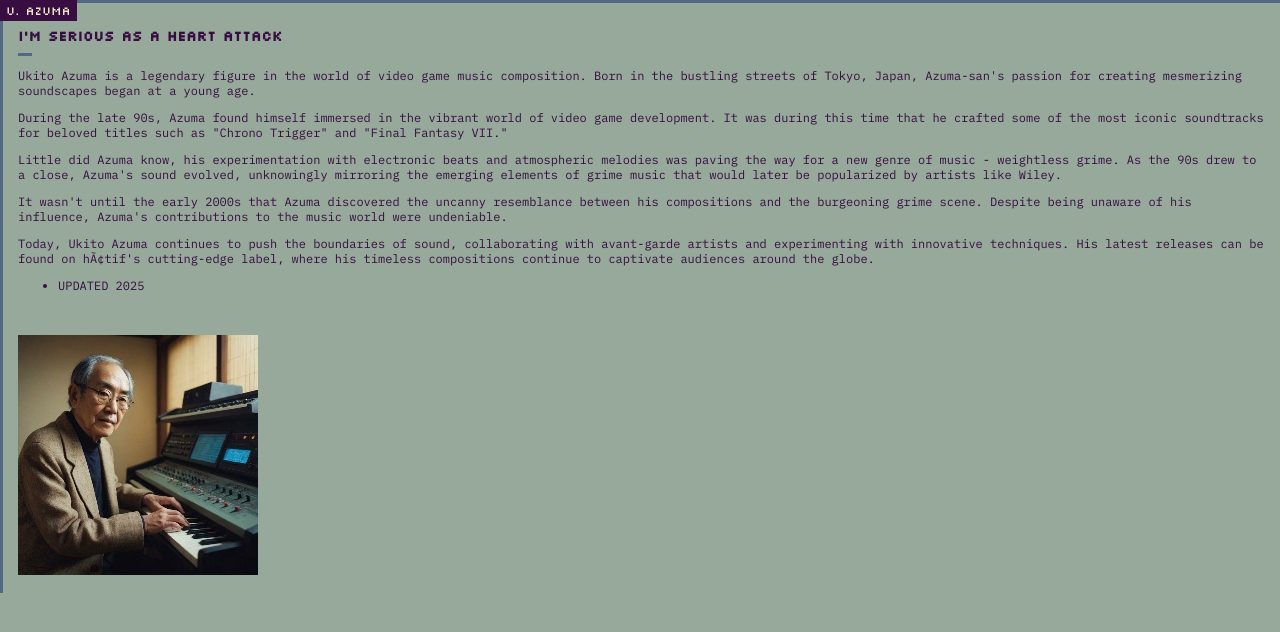
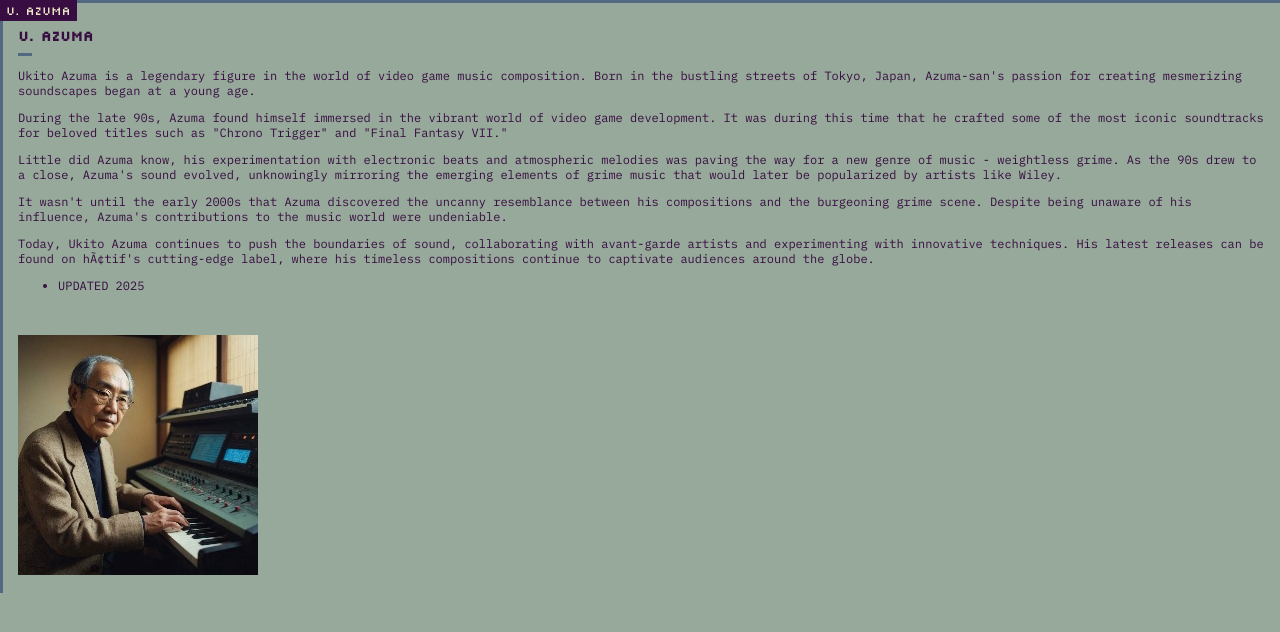
Before and after one commit to llllIIIIlllIIl/www, a plain HTML site: page artists/Ukito-Azuma_files/home.html in a window 1280 px wide. Drawn offline with Linux system fonts and the light colour scheme.

Commit message:
azuma h1 update

```diff
--- a/artists/Ukito-Azuma_files/home.html
+++ b/artists/Ukito-Azuma_files/home.html
@@ -7,7 +7,7 @@
 </head>
 <body class="page">
 	<div class="title">U. AZUMA</div>
-	<h1>i'm serious as a heart attack</h1>
+	<h1>U. AZUMA</h1>
 	<p>Ukito Azuma is a legendary figure in the world of video game music composition. Born in the bustling streets of Tokyo, Japan, Azuma-san's passion for creating mesmerizing soundscapes began at a young age.</p>
     <p>During the late 90s, Azuma found himself immersed in the vibrant world of video game development. It was during this time that he crafted some of the most iconic soundtracks for beloved titles such as "Chrono Trigger" and "Final Fantasy VII."</p>
     <p>Little did Azuma know, his experimentation with electronic beats and atmospheric melodies was paving the way for a new genre of music - weightless grime. As the 90s drew to a close, Azuma's sound evolved, unknowingly mirroring the emerging elements of grime music that would later be popularized by artists like Wiley.</p>
```
